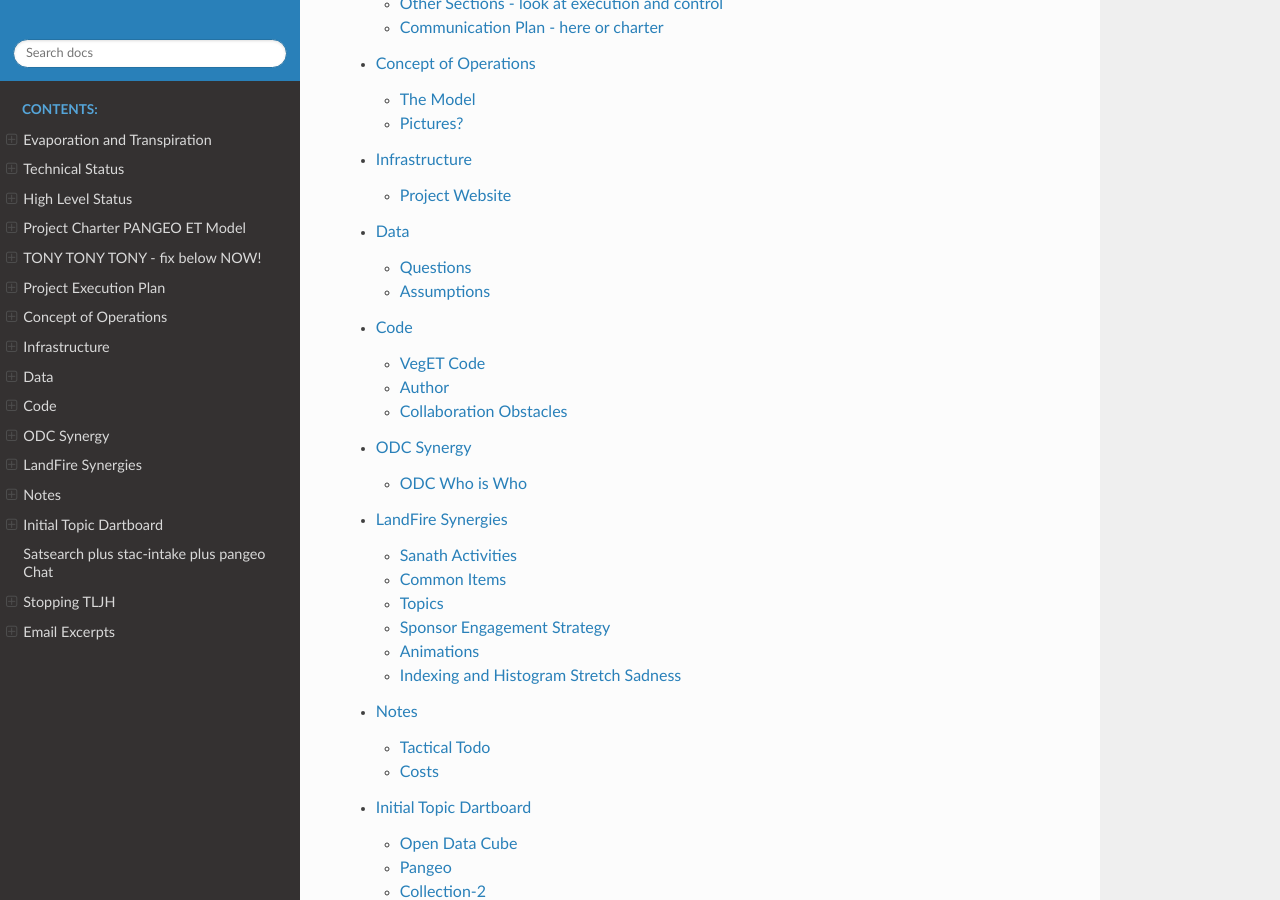
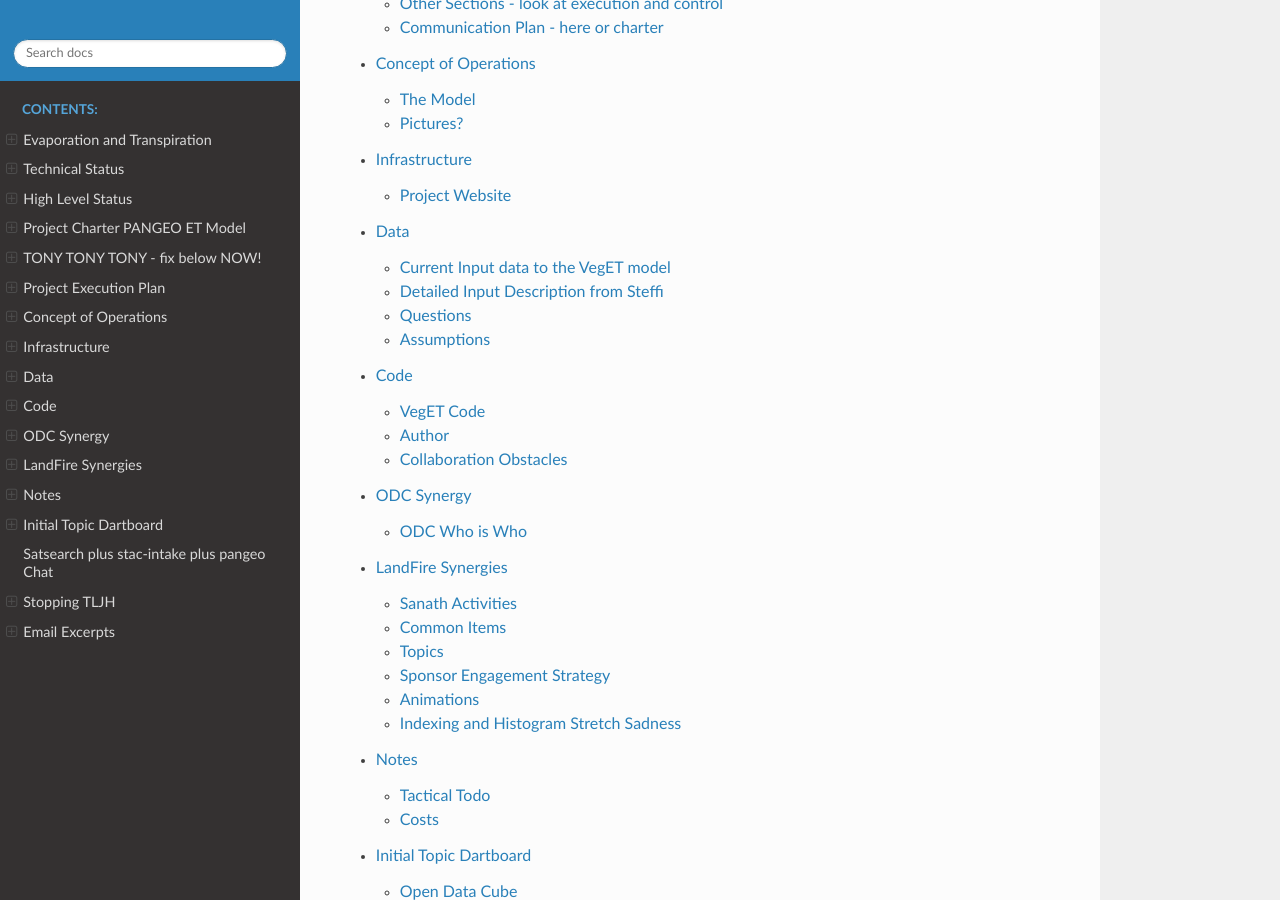
Before and after one commit to tonybutzer/et, a Sphinx documentation site: the page built from docs/source/index.rst, in a window 1280 px wide and 900 px high, scrolled down 1140 px. Built offline with Sphinx 7.4.7 and the Read the Docs theme 2.0.0, drawn with Linux system fonts in a browser that asks for light colours; some of the changed lines change nothing that is shown.

Commit message:
automatic git update from Makefile

```diff
--- a/docs/source/30Data.md
+++ b/docs/source/30Data.md
@@ -1,4 +1,104 @@
 # Data
+
+## Current Input data to the VegET model
+
+## Detailed Input Description from Steffi
+
+### Precipitation
+___
+
+**Gridmet precipitation**
+<br> gridMET is a dataset of daily high-spatial resolution (~4-km, 1/24th degree) surface meteorological data covering the contiguous US from 1979-yesterday.
++ http://www.climatologylab.org/gridmet.html
++ The format is in netcdf4 format and is updated daily with a 4-5 day delay.
+
+
+
+
+
+
+
+### Potential ET
+___
+
+**Gridmet potential ET (PET)**
+<br> gridMET is a dataset of daily high-spatial resolution (~4-km, 1/24th degree) surface meteorological data covering the contiguous US from 1979-yesterday.
++ http://www.climatologylab.org/gridmet.html
++ The format is in netcdf4 format and is updated daily with a 4-5 day delay.
+
+
+
+### Average air temperature
+___
+
+**Worldmet temperature** --> Daymet data for North America
+<br> The Daymet dataset provides gridded estimates of daily weather parameters. Seven surface weather parameters are available at a daily time step, 1 km x 1 km spatial resolution, with a North American spatial extent. Access to the Daymet dataset is available from the ORNL DAAC through a variety of tools and formats allowing a rich resource of daily surface meteorology.
+Daymet is supported by NASA through the Earth Science Data and Information System(ESDIS).
++ https://daymet.ornl.gov/
++ The data is updated once a year at the beginning of the calendar year.
++ netCDF file format that follow netCDF Climate and Forecast (CF) Metadata conventions
+
+
+**Future use - Gridmet air temperature**
+<br> gridMET is a dataset of daily high-spatial resolution (~4-km, 1/24th degree) surface meteorological data covering the contiguous US from 1979-yesterday.
++ http://www.climatologylab.org/gridmet.html
++ The format is in netcdf4 format and is updated daily.
+
+
+### NDVI - Normalized Difference Vegetation Index
+___
+
+**MODIS product MOD13Q1 - 1km**
+<br> The MOD13Q1 Version 6 product provides Vegetation Index (VI) values at a per pixel basis at 250 meter (m) spatial resolution. There are two primary vegetation layers. The first is the Normalized Difference Vegetation Index (NDVI), which is referred to as the continuity index to the existing National Oceanic and Atmospheric Administration-Advanced Very High Resolution Radiometer (NOAA-AVHRR) derived NDVI.https://lpdaac.usgs.gov/products/mod13q1v006/
++ https://e4ftl01.cr.usgs.gov/MOLT/MOD13Q1.006/ what is the NASA Land Processes Distributed Active Archive Center (LP DAAC) Distribution Server hosted at the USGS Earth Resources Observation and Science (EROS) Center.
++ the format is hdf
++ the data is updated every 8-days, 2-5 days after an eight day period is completed
+<br> Alternative is NDVI at 1km scale (https://lpdaac.usgs.gov/products/mod13a2v006/). The same properties apply.
+
+
+**Possible Landsat 8 for NDVI calculation on the fly?**
+
+
+
+### Soil Properties
+___
+
+**SoilGrids**
+SoilGrids is a system for global digital soil mapping that uses state-of-the-art machine learning methods to map the spatial distribution of soil properties across the globe.
++ https://www.isric.org/explore/soilgrids
++ Those are static datasets for the globe
+
+
+**U.S. soil data (gNATSGO)**
+<br> The gridded National Soil Survey Geographic Database (gNATSGO) is a USDA-NRCS Soil & Plant Science Division (SPSD) composite database that provides complete coverage of the best available soils information for all areas of the United States and Island Territories. It was created by combining data from the Soil Survey Geographic Database (SSURGO), State Soil Geographic Database (STATSGO2), and Raster Soil Survey Databases (RSS) into a single seamless ESRI file geodatabase. The gNATSGO database contains a 10-meter raster of the soil map units and 70 related tables of soil properties and interpretations. It is designed to work with the SPSD gSSURGO ArcTools. Users can create full coverage thematic maps and grids of soil properties and interpretations for large geographic areas, such as the extent of a State or the conterminous United States.
+https://www.nrcs.usda.gov/wps/portal/nrcs/detail/soils/survey/geo/?cid=NRCSEPRD1464625
++ the data is in a file geodatabase originally
++ processing required to get the data needed - output are geotiff files
+
+
+
+### Data on AWS
+
+#### Available data on AWS
++ Landsat 8  -  NDVI calculation? not ideal(yet)
++ NEXRAD precipitation  -  its daily data, updated daily. We have a python script running downloading NEXRAD data everyday
++ GOES 16 and 17  -
++ NASA NEX - includes MOD13Q1(250m)
++ MODIS MYD13A1, MOD13A1, MYD11A1, MOD11A1, MCD43A4  -  NDVI 500m
++ ECMWF ERA5 Reanalysis - possible air temperature source?  https://github.com/planet-os/notebooks/blob/master/aws/era5-pds.md
+
+#### Missing data on AWS
+
++ potential ET data
+<br> We could use our own creation of climatology dataset!!
+<br> ETo dataset, daily 1984-2017 - 366 files = 1.23 GB
+
++ air temperature
+<br> air temp to be discussed
+
++ soil data
+
+
 
 ## Questions
 
@@ -8,6 +108,8 @@
 			- Surface Temperature?
 			- Surface Reflectance?
 			- Aerosols?
+	- ANSWER - Not yet except for some possible animations for show of AOI
+	- LATER - ET will explore bands in Collection-2 in a merged ET product - SSEBop and VegET and Landsat - TBD
 2.
 
 ## Assumptions
```
